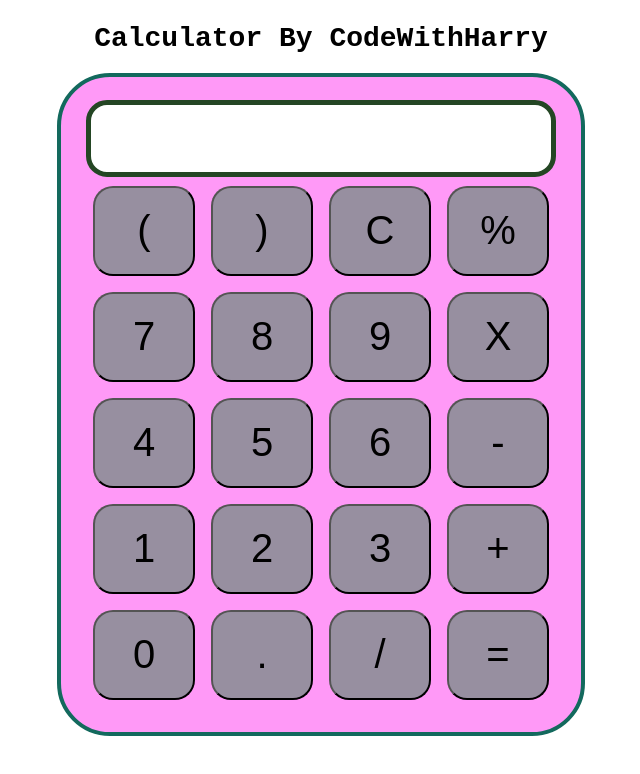
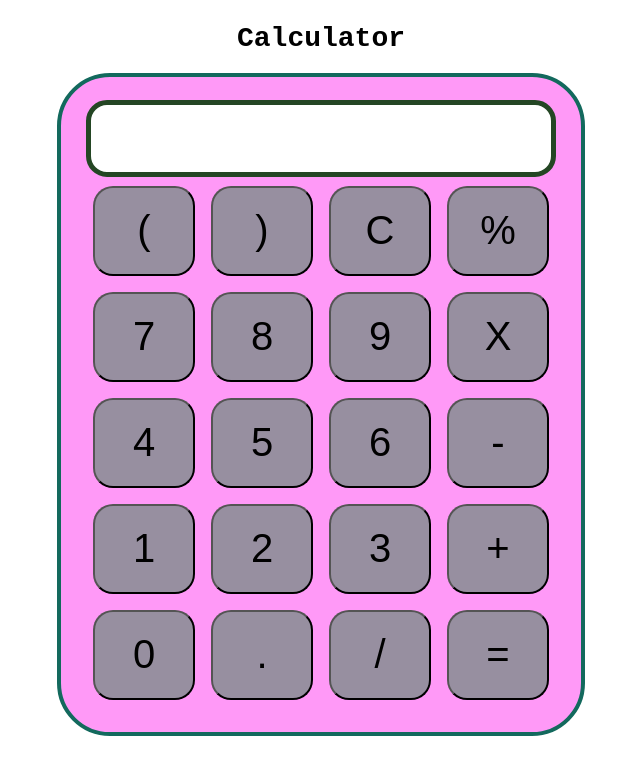
Before and after one commit to pink-0xxion/calculator, a plain HTML site: page index.html in a window 1280 px wide. Shown: the whole page, without its empty margins (319-959 px from the left). Drawn offline with Linux system fonts and the light colour scheme.

Commit message:
Update index.html

```diff
--- a/index.html
+++ b/index.html
@@ -11,7 +11,7 @@
 
 <body>
     <div class="container">
-        <h1>Calculator By CodeWithHarry</h1>
+        <h1>Calculator</h1>
 
         <div class="calculator">
             <input type="text" name="screen" id="screen">
```
